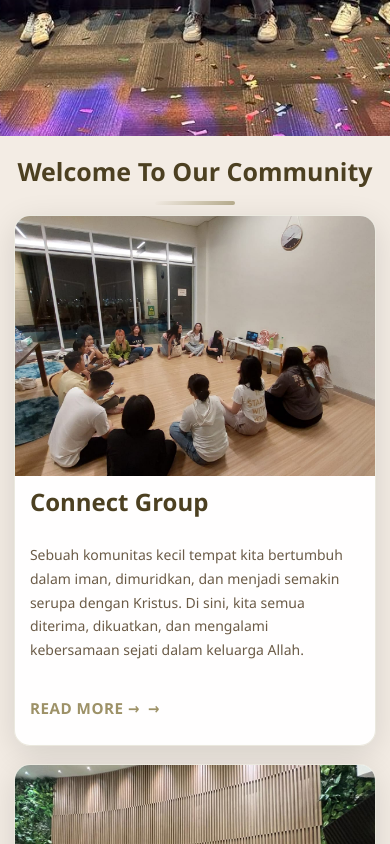
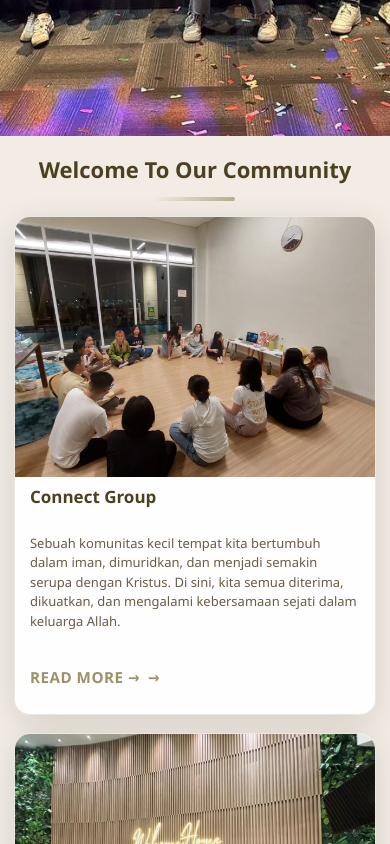
Before and after one commit to duyisimanullang/Wecoming_Party_2025, a plain HTML site: page pages/community.html in a window 390 px wide. Shown: the part 520-1364 px from the top of the page. Drawn offline with Linux system fonts and the light colour scheme.

Commit message:
last modif

```diff
--- /dev/null
+++ b/css/all-event-titles-responsive.css
@@ -0,0 +1,55 @@
+/* Responsive Font Sizing for All Event Page Titles */
+
+/* Desktop/Laptop - 50px font size */
+.aogc .section-title,
+.upcoming-event2 .section-title,
+.community-cards .section-title,
+.program .section-title,
+.contact2 .section-title {
+    font-size: 50px;
+    font-weight: bold;
+    line-height: 1.2;
+}
+
+/* Mobile devices - 50% smaller (25px) */
+@media (max-width: 768px) {
+    .aogc .section-title,
+    .upcoming-event2 .section-title,
+    .community-cards .section-title,
+    .program .section-title,
+    .contact2 .section-title {
+        font-size: 25px;
+    }
+}
+
+/* Extra small devices */
+@media (max-width: 576px) {
+    .aogc .section-title,
+    .upcoming-event2 .section-title,
+    .community-cards .section-title,
+    .program .section-title,
+    .contact2 .section-title {
+        font-size: 22px;
+    }
+}
+
+/* Ensure proper spacing for mobile */
+@media (max-width: 768px) {
+    .aogc .section-title,
+    .upcoming-event2 .section-title,
+    .community-cards .section-title,
+    .program .section-title,
+    .contact2 .section-title {
+        margin-bottom: 20px;
+    }
+}
+
+@media (max-width: 576px) {
+    .aogc .section-title,
+    .upcoming-event2 .section-title,
+    .community-cards .section-title,
+    .program .section-title,
+    .contact2 .section-title {
+        margin-bottom: 15px;
+    }
+}
--- /dev/null
+++ b/css/event-titles-responsive.css
@@ -0,0 +1,40 @@
+/* Responsive Font Sizing for Event Page Titles */
+
+/* Desktop/Laptop - 50px font size */
+.aogc .section-title,
+.community-cards .section-title {
+    font-size: 50px;
+    font-weight: bold;
+    line-height: 1.2;
+}
+
+/* Mobile devices - 50% smaller (25px) */
+@media (max-width: 768px) {
+    .aogc .section-title,
+    .community-cards .section-title {
+        font-size: 25px;
+    }
+}
+
+/* Extra small devices */
+@media (max-width: 576px) {
+    .aogc .section-title,
+    .community-cards .section-title {
+        font-size: 22px;
+    }
+}
+
+/* Ensure proper spacing for mobile */
+@media (max-width: 768px) {
+    .aogc .section-title,
+    .community-cards .section-title {
+        margin-bottom: 20px;
+    }
+}
+
+@media (max-width: 576px) {
+    .aogc .section-title,
+    .community-cards .section-title {
+        margin-bottom: 15px;
+    }
+}
--- /dev/null
+++ b/css/index-responsive-corrected.css
@@ -0,0 +1,78 @@
+/* Responsive Font Sizing for Index Page - Increased by 30% */
+
+/* 1. The Journey Of You(th) title and description */
+.upcoming-event .event-details h3 {
+    font-size: 25px;
+    font-weight: bold;
+    line-height: 1.2;
+}
+
+.upcoming-event .event-details p {
+    font-size: 16px;
+    line-height: 1.5;
+}
+
+/* 2. CG names and descriptions */
+.community-card h3 {
+    font-size: 20px;
+    font-weight: bold;
+    line-height: 1.2;
+}
+
+.community-card p {
+    font-size: 16px;
+    line-height: 1.5;
+}
+
+/* 3. Connect Group and Army of God titles */
+.community-cards .section-title {
+    font-size: 25px;
+    font-weight: bold;
+    line-height: 1.2;
+}
+
+/* Mobile devices - 30% larger */
+@media (max-width: 768px) {
+    .upcoming-event .event-details h3 {
+        font-size: 32.5px; /* 25px + 30% = 32.5px */
+    }
+
+    .upcoming-event .event-details p {
+        font-size: 20.8px; /* 16px + 30% = 20.8px */
+    }
+
+    .community-card h3 {
+        font-size: 26px; /* 20px + 30% = 26px */
+    }
+
+    .community-card p {
+        font-size: 20.8px; /* 16px + 30% = 20.8px */
+    }
+
+    .community-cards .section-title {
+        font-size: 32.5px; /* 25px + 30% = 32.5px */
+    }
+}
+
+/* Extra small devices */
+@media (max-width: 576px) {
+    .upcoming-event .event-details h3 {
+        font-size: 30px;
+    }
+
+    .upcoming-event .event-details p {
+        font-size: 19px;
+    }
+
+    .community-card h3 {
+        font-size: 24px;
+    }
+
+    .community-card p {
+        font-size: 19px;
+    }
+
+    .community-cards .section-title {
+        font-size: 30px;
+    }
+}
--- /dev/null
+++ b/css/index-responsive-final.css
@@ -0,0 +1,78 @@
+/* Final Responsive Font Sizing for Index Page */
+
+/* 1. The Journey Of You(th) title and description */
+.upcoming-event .event-details h3 {
+    font-size: 25px;
+    font-weight: bold;
+    line-height: 1.2;
+}
+
+.upcoming-event .event-details p {
+    font-size: 14px;
+    line-height: 1.5;
+}
+
+/* 2. CG names and descriptions */
+.community-card h3 {
+    font-size: 25px;
+    font-weight: bold;
+    line-height: 1.2;
+}
+
+.community-card p {
+    font-size: 14px;
+    line-height: 1.5;
+}
+
+/* 3. Connect Group and Army of God titles */
+.community-cards .section-title {
+    font-size: 25px;
+    font-weight: bold;
+    line-height: 1.2;
+}
+
+/* Mobile devices - smaller sizes */
+@media (max-width: 768px) {
+    .upcoming-event .event-details h3 {
+        font-size: 16px;
+    }
+
+    .upcoming-event .event-details p {
+        font-size: 11px;
+    }
+
+    .community-card h3 {
+        font-size: 16px;
+    }
+
+    .community-card p {
+        font-size: 11px;
+    }
+
+    .community-cards .section-title {
+        font-size: 16px;
+    }
+}
+
+/* Extra small devices */
+@media (max-width: 576px) {
+    .upcoming-event .event-details h3 {
+        font-size: 15px;
+    }
+
+    .upcoming-event .event-details p {
+        font-size: 10px;
+    }
+
+    .community-card h3 {
+        font-size: 15px;
+    }
+
+    .community-card p {
+        font-size: 10px;
+    }
+
+    .community-cards .section-title {
+        font-size: 15px;
+    }
+}
--- /dev/null
+++ b/css/index-responsive-override.css
@@ -0,0 +1,142 @@
+/* Override CSS for Index Page Font Sizes - High Specificity */
+
+/* 1. Make Upcoming Event and Welcoming You Home titles the same size */
+/* Desktop - Both headings 50px */
+body .upcoming-event .section-title,
+.upcoming-event .section-title,
+body .community-cards .section-title,
+.community-cards .section-title {
+    font-size: 50px !important;
+}
+
+/* Mobile devices - Both headings 25px */
+@media (max-width: 768px) {
+    body .upcoming-event .section-title,
+    .upcoming-event .section-title,
+    body .community-cards .section-title,
+    .community-cards .section-title {
+        font-size: 25px !important;
+    }
+}
+
+/* Extra small devices - Both headings 22px */
+@media (max-width: 576px) {
+    body .upcoming-event .section-title,
+    .upcoming-event .section-title,
+    body .community-cards .section-title,
+    .community-cards .section-title {
+        font-size: 22px !important;
+    }
+}
+
+/* Override the specific rule in style.css that was forcing Upcoming Event heading to 25px */
+body .upcoming-event h2,
+.upcoming-event h2 {
+    font-size: inherit !important;
+}
+
+/* 2. The Journey Of You(th) title and description - High specificity */
+body .upcoming-event .event-details h3,
+.upcoming-event .event-details h3 {
+    font-size: 25px !important;
+    font-weight: bold !important;
+    line-height: 1.2 !important;
+}
+
+body .upcoming-event .event-details p,
+.upcoming-event .event-details p {
+    font-size: 16px !important;
+    line-height: 1.5 !important;
+}
+
+/* 3. CG names and descriptions - High specificity */
+body .community-cards .cards-container .community-card h3,
+.community-cards .cards-container .community-card h3,
+body .community-card h3,
+.community-card h3 {
+    font-size: 25px !important;
+    font-weight: bold !important;
+    line-height: 1.2 !important;
+}
+
+body .community-cards .cards-container .community-card p,
+.community-cards .cards-container .community-card p,
+body .community-card p,
+.community-card p {
+    font-size: 16px !important;
+    line-height: 1.5 !important;
+}
+
+/* Mobile devices - High specificity overrides */
+@media (max-width: 768px) {
+    body .upcoming-event .event-details h3,
+    .upcoming-event .event-details h3 {
+        font-size: 18px !important;
+    }
+
+    body .upcoming-event .event-details p,
+    .upcoming-event .event-details p {
+        font-size: 14px !important;
+    }
+
+    body .community-cards .cards-container .community-card h3,
+    .community-cards .cards-container .community-card h3,
+    body .community-card h3,
+    .community-card h3 {
+        font-size: 18px !important;
+    }
+
+    body .community-cards .cards-container .community-card p,
+    .community-cards .cards-container .community-card p,
+    body .community-card p,
+    .community-card p {
+        font-size: 14px !important;
+    }
+}
+
+/* Extra small devices - High specificity overrides */
+@media (max-width: 576px) {
+    body .upcoming-event .event-details h3,
+    .upcoming-event .event-details h3 {
+        font-size: 17px !important;
+    }
+
+    body .upcoming-event .event-details p,
+    .upcoming-event .event-details p {
+        font-size: 13px !important;
+    }
+
+    body .community-cards .cards-container .community-card h3,
+    .community-cards .cards-container .community-card h3,
+    body .community-card h3,
+    .community-card h3 {
+        font-size: 17px !important;
+    }
+
+    body .community-cards .cards-container .community-card p,
+    .community-cards .cards-container .community-card p,
+    body .community-card p,
+    .community-card p {
+        font-size: 13px !important;
+    }
+}
+
+/* 4. Testimonial descriptions - 16px on desktop, 12px on mobile */
+body .testimonials .testimonial p,
+.testimonials .testimonial p {
+    font-size: 16px !important;
+}
+
+@media (max-width: 768px) {
+    body .testimonials .testimonial p,
+    .testimonials .testimonial p {
+        font-size: 12px !important;
+    }
+}
+
+@media (max-width: 576px) {
+    body .testimonials .testimonial p,
+    .testimonials .testimonial p {
+        font-size: 12px !important;
+    }
+}
--- /dev/null
+++ b/css/index-responsive-updated.css
@@ -0,0 +1,78 @@
+/* Updated Responsive Font Sizing for Index Page */
+
+/* 1. The Journey Of You(th) title and description */
+.upcoming-event .event-details h3 {
+    font-size: 25px;
+    font-weight: bold;
+    line-height: 1.2;
+}
+
+.upcoming-event .event-details p {
+    font-size: 16px;
+    line-height: 1.5;
+}
+
+/* 2. CG names and descriptions */
+.community-card h3 {
+    font-size: 25px;
+    font-weight: bold;
+    line-height: 1.2;
+}
+
+.community-card p {
+    font-size: 16px;
+    line-height: 1.5;
+}
+
+/* 3. Connect Group and Army of God titles */
+.community-cards .section-title {
+    font-size: 25px;
+    font-weight: bold;
+    line-height: 1.2;
+}
+
+/* Mobile devices - updated sizes */
+@media (max-width: 768px) {
+    .upcoming-event .event-details h3 {
+        font-size: 18px;
+    }
+
+    .upcoming-event .event-details p {
+        font-size: 14px;
+    }
+
+    .community-card h3 {
+        font-size: 18px;
+    }
+
+    .community-card p {
+        font-size: 14px;
+    }
+
+    .community-cards .section-title {
+        font-size: 18px;
+    }
+}
+
+/* Extra small devices */
+@media (max-width: 576px) {
+    .upcoming-event .event-details h3 {
+        font-size: 17px;
+    }
+
+    .upcoming-event .event-details p {
+        font-size: 13px;
+    }
+
+    .community-card h3 {
+        font-size: 17px;
+    }
+
+    .community-card p {
+        font-size: 13px;
+    }
+
+    .community-cards .section-title {
+        font-size: 17px;
+    }
+}
--- /dev/null
+++ b/css/index-responsive.css
@@ -0,0 +1,78 @@
+/* Responsive Font Sizing for Index Page */
+
+/* 1. The Journey Of You(th) title - 25px desktop, 30% smaller on mobile */
+.upcoming-event .event-details h3 {
+    font-size: 25px;
+    font-weight: bold;
+    line-height: 1.2;
+}
+
+.upcoming-event .event-details p {
+    font-size: 16px;
+    line-height: 1.5;
+}
+
+/* 2. CG names and descriptions - 20px and 16px desktop, 30% smaller on mobile */
+.community-card h3 {
+    font-size: 20px;
+    font-weight: bold;
+    line-height: 1.2;
+}
+
+.community-card p {
+    font-size: 16px;
+    line-height: 1.5;
+}
+
+/* 3. Connect Group and Army of God titles - 25px desktop, 30% smaller on mobile */
+.community-cards .section-title {
+    font-size: 25px;
+    font-weight: bold;
+    line-height: 1.2;
+}
+
+/* Mobile devices - 30% smaller */
+@media (max-width: 768px) {
+    .upcoming-event .event-details h3 {
+        font-size: 17.5px; /* 25px - 30% = 17.5px */
+    }
+
+    .upcoming-event .event-details p {
+        font-size: 11.2px; /* 16px - 30% = 11.2px */
+    }
+
+    .community-card h3 {
+        font-size: 14px; /* 20px - 30% = 14px */
+    }
+
+    .community-card p {
+        font-size: 11.2px; /* 16px - 30% = 11.2px */
+    }
+
+    .community-cards .section-title {
+        font-size: 17.5px; /* 25px - 30% = 17.5px */
+    }
+}
+
+/* Extra small devices */
+@media (max-width: 576px) {
+    .upcoming-event .event-details h3 {
+        font-size: 16px;
+    }
+
+    .upcoming-event .event-details p {
+        font-size: 10px;
+    }
+
+    .community-card h3 {
+        font-size: 13px;
+    }
+
+    .community-card p {
+        font-size: 10px;
+    }
+
+    .community-cards .section-title {
+        font-size: 16px;
+    }
+}
--- /dev/null
+++ b/css/responsive-titles.css
@@ -0,0 +1,38 @@
+/* Responsive Font Sizing for Upcoming Event and Welcoming You Home Titles */
+
+/* Desktop/Laptop - 50px font size */
+.upcoming-event .section-title,
+.community-cards .section-title {
+    font-size: 50px;
+}
+
+/* Mobile devices - 50% smaller (25px) */
+@media (max-width: 768px) {
+    .upcoming-event .section-title,
+    .community-cards .section-title {
+        font-size: 25px;
+    }
+}
+
+/* Extra small devices */
+@media (max-width: 576px) {
+    .upcoming-event .section-title,
+    .community-cards .section-title {
+        font-size: 22px;
+    }
+}
+
+/* Ensure proper spacing for mobile */
+@media (max-width: 768px) {
+    .upcoming-event .section-title,
+    .community-cards .section-title {
+        margin-bottom: 20px;
+    }
+}
+
+@media (max-width: 576px) {
+    .upcoming-event .section-title,
+    .community-cards .section-title {
+        margin-bottom: 15px;
+    }
+}
--- a/css/style.css
+++ b/css/style.css
@@ -435,9 +435,14 @@ h1, h2 {
    Upcoming Event
    ========================= */
 .upcoming-event {
-    padding: 30px 0;
+    padding: 0;
+    background-color: #F3ECE4;
+    margin-bottom: 30px;
+}
 
-    background-color: #F3ECE4;
+.upcoming-event h2 {
+    padding-top:25px;
+    font-size: 25px;
 }
 
 .upcoming-event2 h2{
@@ -550,6 +555,7 @@ h1, h2 {
     display: grid;
     grid-template-columns: 1fr 1fr;
     gap: 0;
+    padding: 0;
     align-items: center;
 }
 
@@ -877,7 +883,7 @@ h1, h2 {
 
 .community-cards h2 {
     font-size: 25px;
-    margin-bottom: 10px;
+    margin-bottom: 52px;
     padding-top: 0;
 
 }
--- a/pages/community.html
+++ b/pages/community.html
@@ -1,3 +1,4 @@
+
 <!DOCTYPE html>
 <html lang="id">
 <head>
@@ -5,6 +6,10 @@
     <meta name="viewport" content="width=device-width, initial-scale=1.0">
     <title>GMS - Home</title>
     <link rel="stylesheet" href="../css/style.css">
+    <link rel="stylesheet" href="../css/index.css">
+    <link rel="stylesheet" href="../css/responsive-titles.css">
+    <link rel="stylesheet" href="../css/index-responsive-updated.css">
+    <link rel="stylesheet" href="../css/index-responsive-override.css">
 </head>
 <body>
     <!-- Navbar -->
```
Also changed, not shown: index.html (+4 -1 lines), pages/army-of-god.html (+1 -0 lines), pages/connect-group.html (+1 -0 lines), pages/event-detail.html (+1 -0 lines), pages/found-the-sheep.html (+2 -1 lines), pages/others.html (+2 -1 lines), pages/true-freedom.html (+1 -0 lines).
